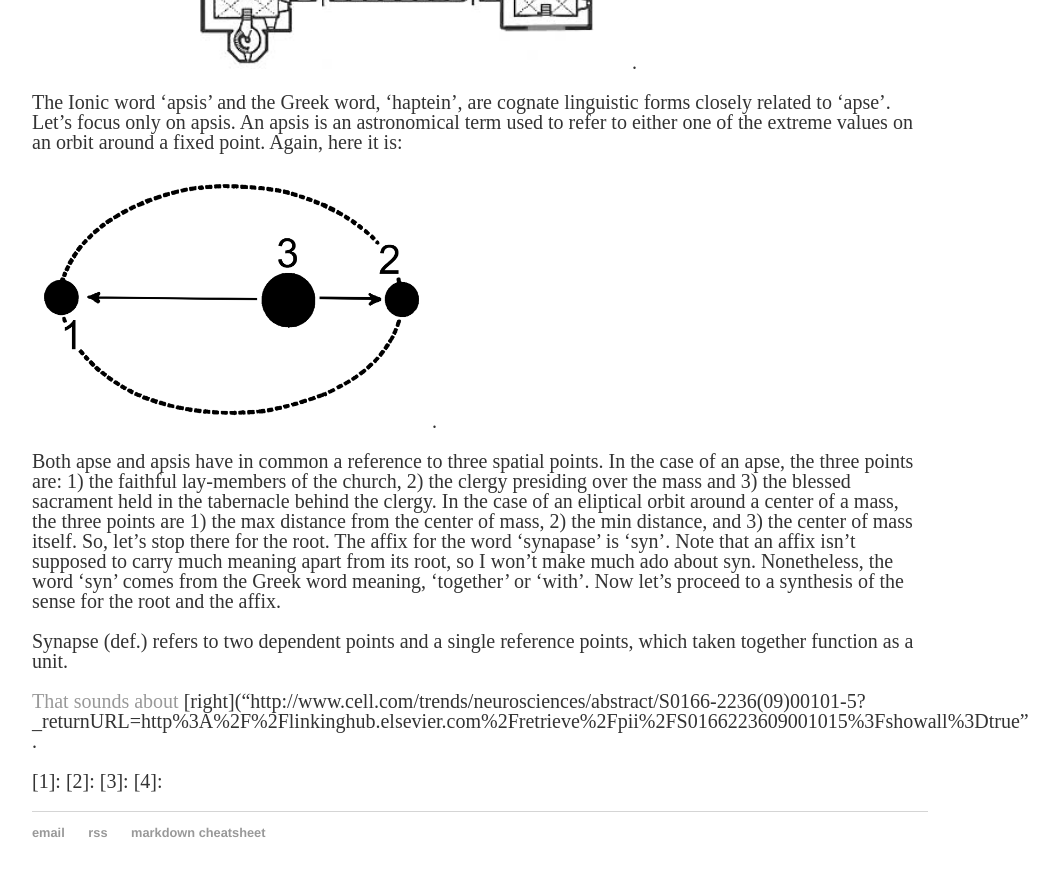
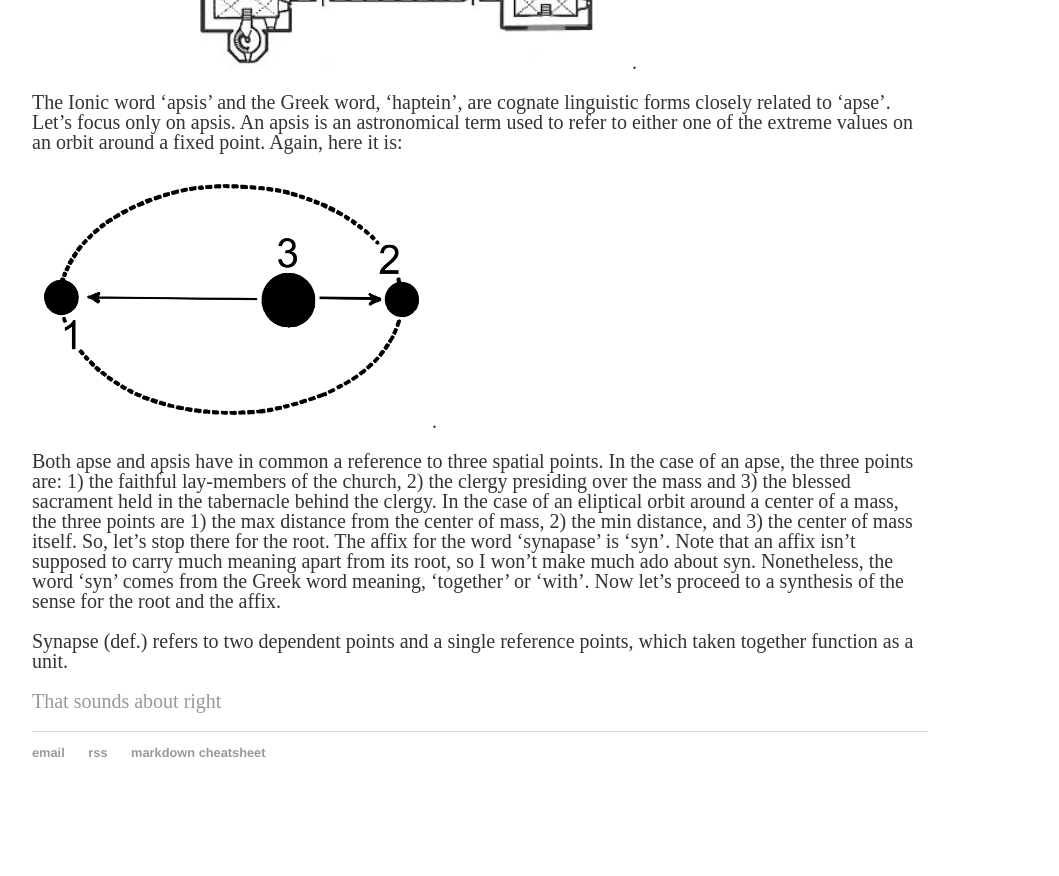
Before and after one commit to dnck/2018_ghpages, a Jekyll site: the page built from _posts/2017-04-23-semantic-derivation.md, in a window 1280 px wide and 900 px high, scrolled down 918 px. Shown: the top 876 px of the window, without its empty margins (160-1219 px from the left). Built offline with Jekyll 4.4.1, drawn with Linux system fonts in a browser that asks for light colours; after the commit the page ends 1738 px from its top, so only the background shows below that.

Commit message:
editorial

```diff
--- a/_posts/2017-04-23-semantic-derivation.md
+++ b/_posts/2017-04-23-semantic-derivation.md
@@ -23,10 +23,4 @@ Both apse and apsis have in common a reference to three spatial points. In the c
 
 Synapse (def.) refers to two dependent points and a single reference points, which taken together function as a unit.
 
-[That]("https://en.wikipedia.org/wiki/Chemical_synapse#Structure") [sounds about]("http://www.cell.com/biophysj/abstract/S0006-3495(81)84899-0") [right]("http://www.cell.com/trends/neurosciences/abstract/S0166-2236(09)00101-5?_returnURL=http%3A%2F%2Flinkinghub.elsevier.com%2Fretrieve%2Fpii%2FS0166223609001015%3Fshowall%3Dtrue"
-.
-
-[1]:
-[2]:
-[3]:
-[4]:
+[That]("https://en.wikipedia.org/wiki/Chemical_synapse#Structure") [sounds about]("http://www.cell.com/biophysj/abstract/S0006-3495(81)84899-0") [right]("goo.gl/itqdXN")
```
